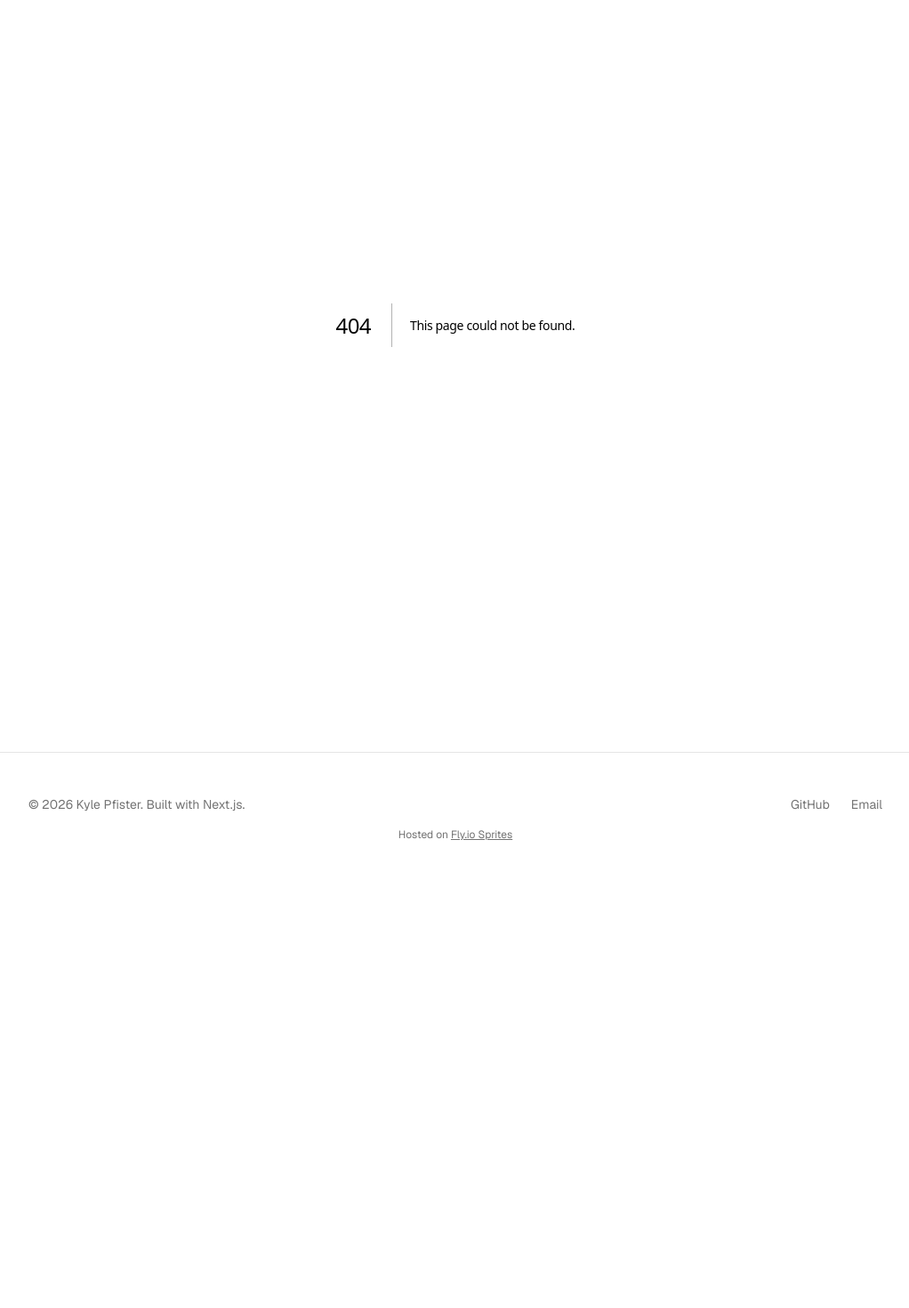
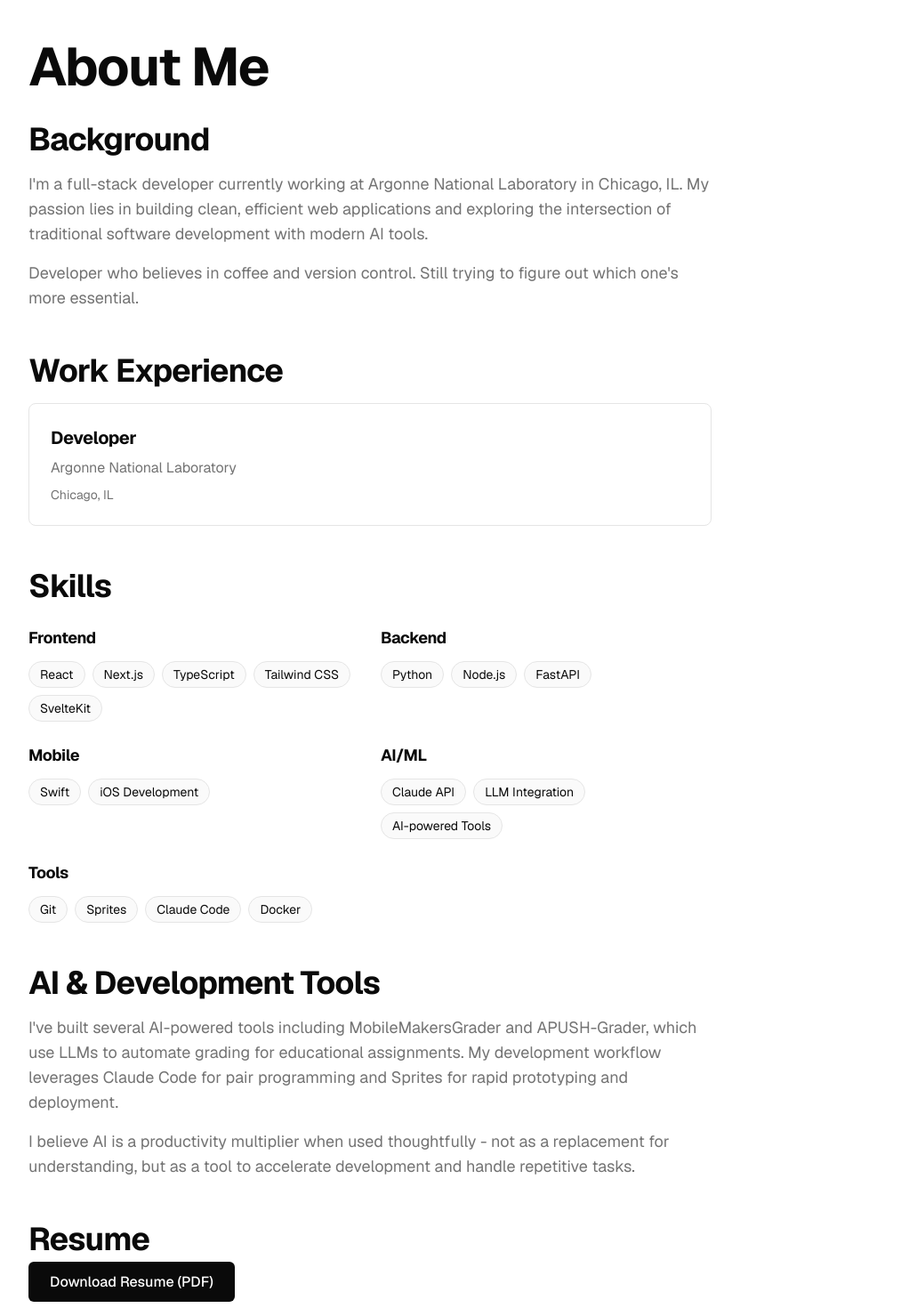
Before and after one commit to kpfister44/pfister-portfolio, a Next.js app: page /about in a window 1280 px wide. Before the commit this address had no page. Shown: the part 100-1570 px from the top of the page at 89% size, without its empty margins (128-1150 px from the left). Before the commit the page ends 1094 px from the top, so only its background shows below. Built offline with nearby package versions, Linux system fonts and the light colour scheme.

Commit message:
feat(about): add About page content

```diff
--- /dev/null
+++ b/app/about/page.tsx
@@ -0,0 +1,90 @@
+// ABOUTME: Provides background, skills, and resume access for the portfolio owner.
+// ABOUTME: Describes experience, tools, and AI development focus.
+import type { Metadata } from 'next'
+import Link from 'next/link'
+
+export const metadata: Metadata = {
+  title: 'About | Kyle Pfister',
+  description: 'Learn more about Kyle Pfister - full-stack developer, AI enthusiast, and coffee advocate',
+}
+
+export default function AboutPage() {
+  const skills = {
+    Frontend: ['React', 'Next.js', 'TypeScript', 'Tailwind CSS', 'SvelteKit'],
+    Backend: ['Python', 'Node.js', 'FastAPI'],
+    Mobile: ['Swift', 'iOS Development'],
+    'AI/ML': ['Claude API', 'LLM Integration', 'AI-powered Tools'],
+    Tools: ['Git', 'Sprites', 'Claude Code', 'Docker'],
+  }
+
+  return (
+    <div className="container-custom py-20">
+      <h1 className="mb-8">About Me</h1>
+
+      <div className="max-w-3xl">
+        <section className="mb-12">
+          <h2 className="mb-4">Background</h2>
+          <p className="text-lg text-foreground-muted mb-4">
+            I&apos;m a full-stack developer currently working at Argonne National Laboratory in Chicago, IL.
+            My passion lies in building clean, efficient web applications and exploring the intersection
+            of traditional software development with modern AI tools.
+          </p>
+          <p className="text-lg text-foreground-muted">
+            Developer who believes in coffee and version control. Still trying to figure out which one&apos;s
+            more essential.
+          </p>
+        </section>
+
+        <section className="mb-12">
+          <h2 className="mb-4">Work Experience</h2>
+          <div className="card">
+            <h3 className="text-xl mb-2">Developer</h3>
+            <p className="text-foreground-muted mb-2">Argonne National Laboratory</p>
+            <p className="text-sm text-foreground-muted">Chicago, IL</p>
+          </div>
+        </section>
+
+        <section className="mb-12">
+          <h2 className="mb-6">Skills</h2>
+          <div className="grid md:grid-cols-2 gap-6">
+            {Object.entries(skills).map(([category, items]) => (
+              <div key={category}>
+                <h3 className="text-lg mb-3">{category}</h3>
+                <div className="flex flex-wrap gap-2">
+                  {items.map((skill) => (
+                    <span
+                      key={skill}
+                      className="text-sm px-3 py-1 bg-background-alt border border-border rounded-full"
+                    >
+                      {skill}
+                    </span>
+                  ))}
+                </div>
+              </div>
+            ))}
+          </div>
+        </section>
+
+        <section className="mb-12">
+          <h2 className="mb-4">AI & Development Tools</h2>
+          <p className="text-lg text-foreground-muted mb-4">
+            I&apos;ve built several AI-powered tools including MobileMakersGrader and APUSH-Grader,
+            which use LLMs to automate grading for educational assignments. My development workflow
+            leverages Claude Code for pair programming and Sprites for rapid prototyping and deployment.
+          </p>
+          <p className="text-lg text-foreground-muted">
+            I believe AI is a productivity multiplier when used thoughtfully - not as a replacement
+            for understanding, but as a tool to accelerate development and handle repetitive tasks.
+          </p>
+        </section>
+
+        <section>
+          <h2 className="mb-4">Resume</h2>
+          <Link href="/resume.pdf" className="btn btn-primary" download>
+            Download Resume (PDF)
+          </Link>
+        </section>
+      </div>
+    </div>
+  )
+}
```
Also changed, not shown: 1 other file (tests, documents, lock files or other folders).
